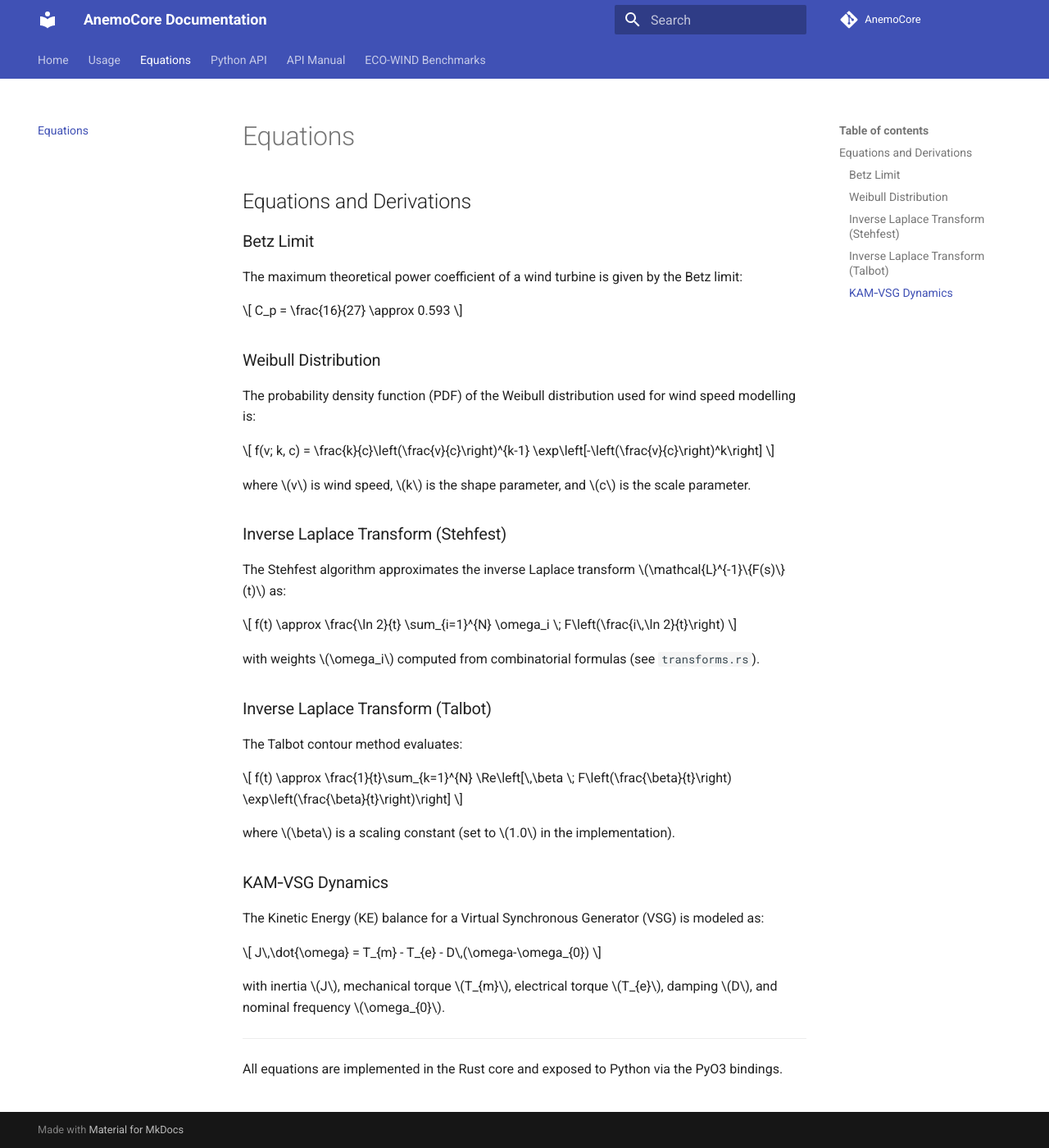
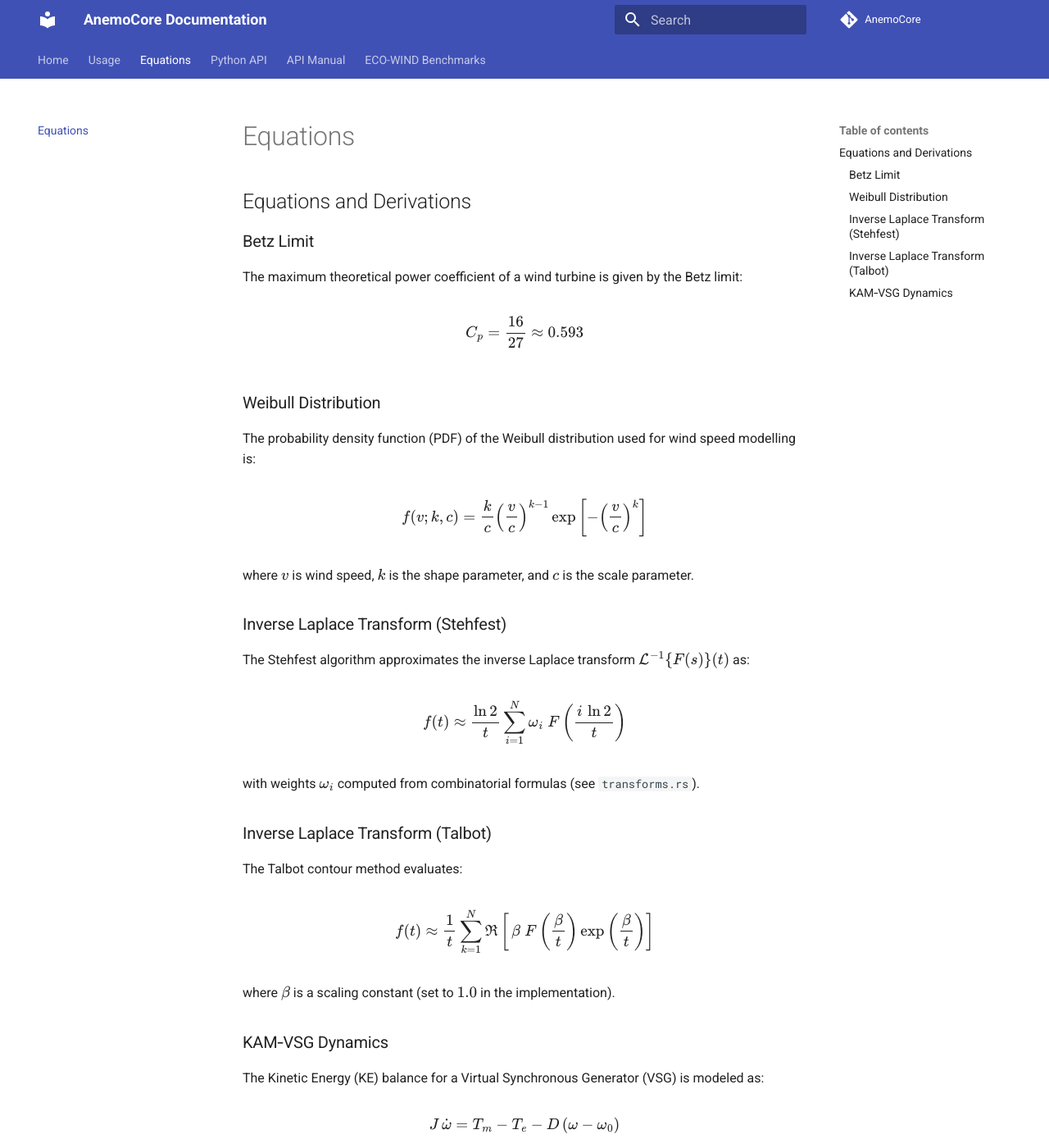
Before and after one commit to chatchawich-c/AnemoCore, an MkDocs documentation site: the page built from docs/equations.md, in a window 1280 px wide and 1400 px high. Shown: the whole window at 82% size. Built offline with MkDocs 1.6.1 and Material for MkDocs 9.7.7, drawn with Linux system fonts in a browser that asks for light colours; comment, search, counter and statistics services are not loaded; part of the change alters nothing that is shown; some of the changed text lies outside the part shown.

Commit message:
Add files via upload

```diff
--- a/mkdocs.yml
+++ b/mkdocs.yml
@@ -1,6 +1,6 @@
 site_name: AnemoCore Documentation
 site_url: https://chatchawichchaihong.github.io/AnemoCore
-repo_url: https://github.com/chatchawichchaihong/AnemoCore
+repo_url: https://github.com/chatchawich-c/AnemoCore
 repo_name: AnemoCore
 nav:
   - Home: index.md
@@ -45,3 +45,6 @@ markdown_extensions:
   - pymdownx.tilde
   - pymdownx.tasklist:
       custom_checkbox: true
+extra_javascript:
+  - javascripts/mathjax.js
+  - https://unpkg.com/mathjax@3/es5/tex-mml-chtml.js
```
